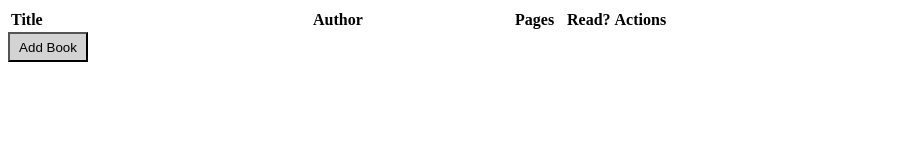
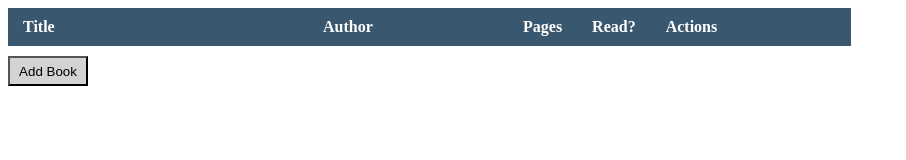
Before and after one commit to theghall/odin-library-refactor, a plain HTML site: page index.html in a window 1280 px wide. Shown: the whole page, without its empty margins (0-906 px from the left). Drawn offline with Linux system fonts and the light colour scheme.

Commit message:
Add styling to table

```diff
--- a/assets/css/style.css
+++ b/assets/css/style.css
@@ -9,8 +9,27 @@ label {
   width: 65px;
 }
 
+table {
+  border-collapse: seperate;
+  border-spacing: 0;
+}
+
 th {
   text-align: left;
+}
+
+th,
+td {
+  padding: 10px 15px;
+}
+
+thead {
+  background: #395870;
+  color: #fff;
+}
+
+tr:nth-child(even) {
+  background: #f0f0f2;
 }
 
 .btn {
@@ -21,6 +40,11 @@ th {
 
 .del-btn {
   margin-left: 10px;
+}
+
+#show-add-book,
+#add-book {
+  margin-top: 10px;
 }
 
 .hidden {
--- a/index.html
+++ b/index.html
@@ -8,14 +8,14 @@
   <body>
     <div>
       <table id="book-list">
-        <tr>
+        <thead>
           <th scope="col" class="title">Title</th>
           <th scope="col" class="author">Author</th>
           <th scope="col" class="pages">Pages</th>
           <th scope="col" class="read">Read?</th>
           <th scope="col" class="actions">Actions</th>
           <th scope="col" class="hidden">Row</th>
-       </tr>
+        </thead>
       </table>
     </div>
     <button id="show-add-book" class="btn hidden">Add Book</button>
```
